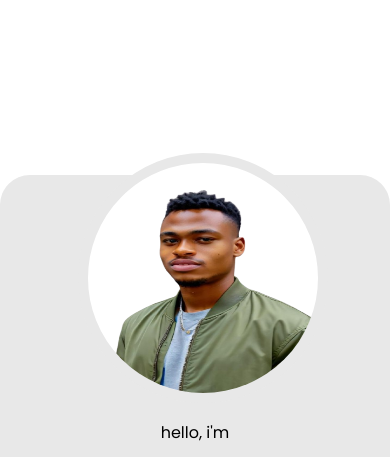
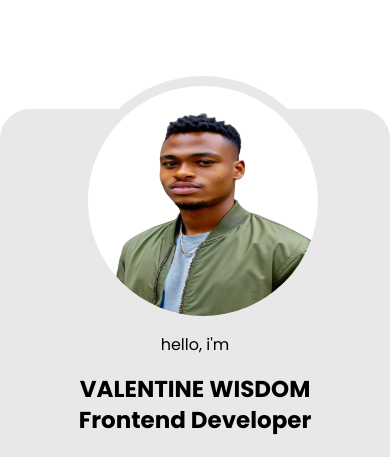
Before and after one commit to wizzdom11/wizzdom11.github.io, a plain HTML site: page index.html in a window 390 px wide. Shown: the part 65-522 px from the top of the page. Drawn offline with nearby package versions, Linux system fonts and the light colour scheme.

Commit message:
Add files via upload

```diff
--- a/myPortFolio.css
+++ b/myPortFolio.css
@@ -189,11 +189,10 @@ a:hover{
     /* animation: mave 4s linear infinite; */
     animation-direction: alternate;
     display:flex;
-    flex-direction: row;
-    justify-content: center;
-    align-items: center;
-    width: 100%;
-    min-height: 100vh;
+    justify-content: center;
+    align-items: center;
+    width: 100%;
+    min-height: 80vh;
     gap: 100px;
     /* box-shadow: 1px 1px 40px 2px #0082e6; */
     outline: none;
@@ -212,7 +211,6 @@ a:hover{
     width: 100%;
     height: 290px;
     background: var(--home-color);
-    z-index: 0;
 }
 .show{
     opacity: 1;
@@ -2011,10 +2009,8 @@ form .inputBox{
     }
     .every-two{
         flex-direction: column;
-        position: absolute;
-        height: auto;
-        justify-content: flex-start;
         gap: 50px;
+        height: 500px;
         padding-bottom: 50px;
         border-top-left-radius: 30px;
         border-top-right-radius: 30px;
@@ -2169,9 +2165,10 @@ form .inputBox{
     }
     #whole{
         position: relative;
-        min-height: 100vh;
-        padding-top: 40px;
-        margin-bottom: -40px;
+        align-items: center;
+        justify-content: center;
+        padding-top: 55px;
+        margin-bottom: 0px;
 
     }
     .about{
```
